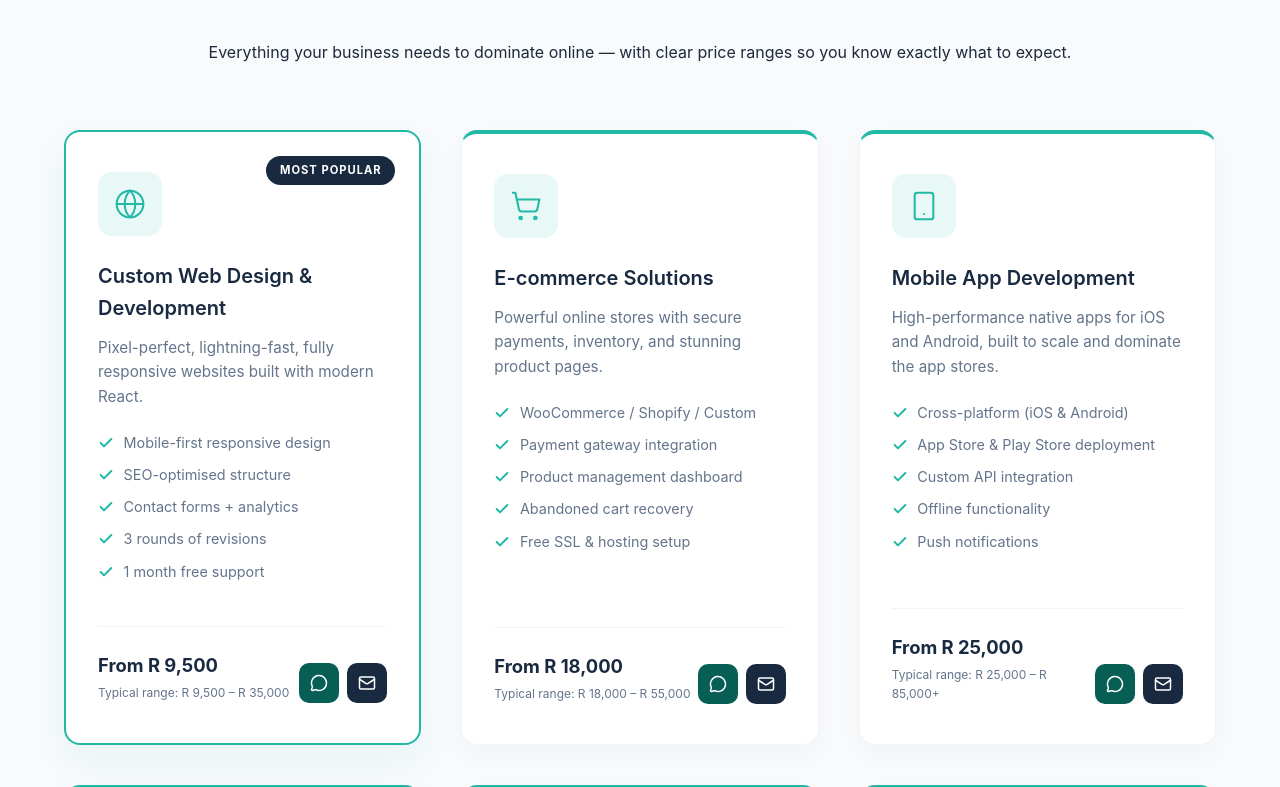
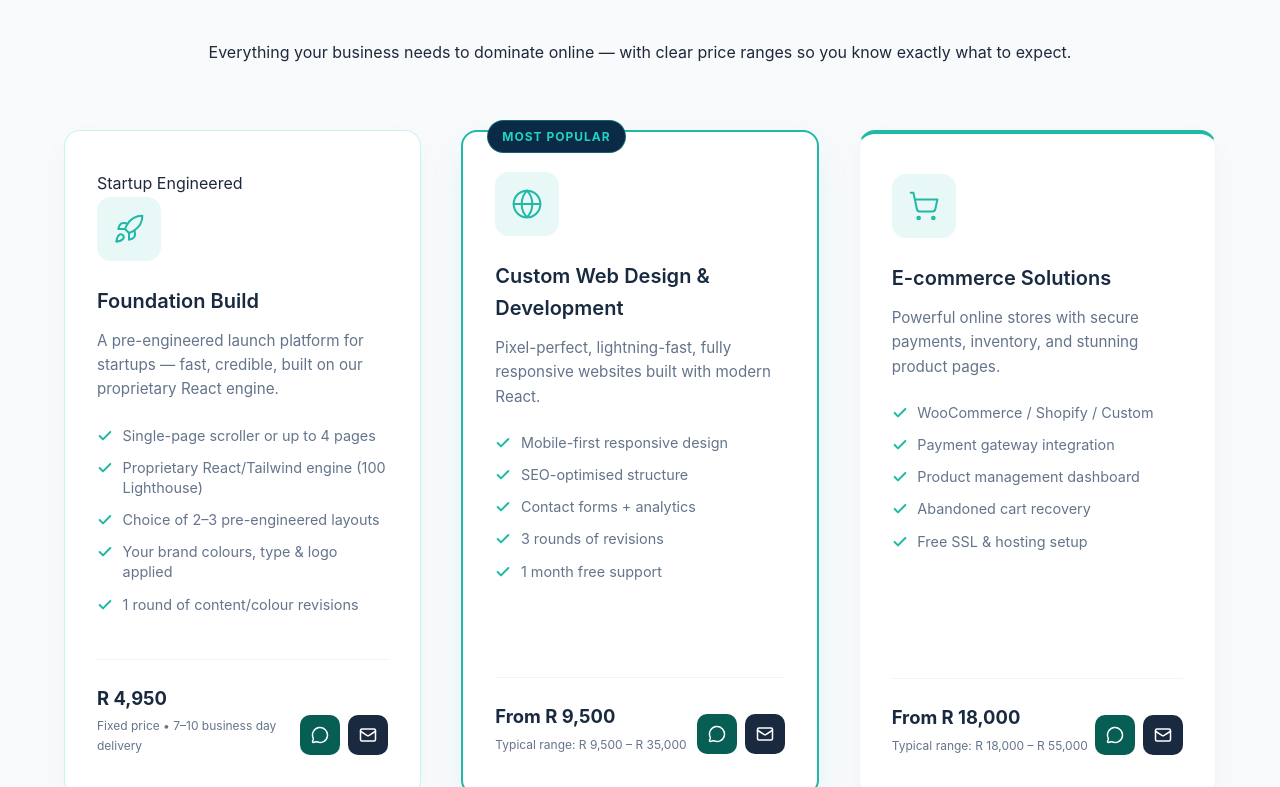
Before and after one commit to MalusiS/workcentrik-site, a React (Vite) app: page / in a window 1280 px wide. Shown: the part 973-1760 px from the top of the page. Built offline with nearby package versions, Linux system fonts and the light colour scheme; the HTML template or start-up script is replaced by a standard one.

Commit message:
add foundation build service

```diff
--- a/src/App.css
+++ b/src/App.css
@@ -464,16 +464,21 @@ body {
 
 .popular-badge {
   position: absolute;
-  top: 1.5rem;
-  right: 1.5rem;
-  background-color: var(--navy-dark);
-  color: var(--text-light);
-  font-size: 0.7rem;
+  top: -12px;
+  left: 24px;
+  background: #0B2A45;
+  color: #22D3C5;
+  border: 1px solid rgba(34, 211, 197, 0.35);
+  font-size: 12px;
   font-weight: 700;
-  padding: 0.35rem 0.85rem;
+  letter-spacing: 1px;
+  padding: 6px 14px;
   border-radius: 20px;
   text-transform: uppercase;
-  letter-spacing: 1px;
+}
+
+.foundation-card {
+  border: 1px solid rgba(34, 211, 197, 0.25);
 }
 
 /* Icon Wrapper Styling */
--- a/src/App.jsx
+++ b/src/App.jsx
@@ -21,7 +21,8 @@ import {
   Zap,
   Menu,
   X,
-  Smartphone
+  Smartphone,
+  Rocket
 } from 'lucide-react';
 
 function App() {
@@ -77,6 +78,22 @@ function App() {
 
   // ENHANCED SERVICES WITH PRICE RANGES AND FEATURES
   const services = [
+    {
+    icon: <Rocket size={32} strokeWidth={1.5} />,
+    title: "Foundation Build",
+    desc: "A pre-engineered launch platform for startups — fast, credible, built on our proprietary React engine.",
+    price: "R 4,950",
+    range: "Fixed price • 7–10 business day delivery",
+    features: [
+      "Single-page scroller or up to 4 pages",
+      "Proprietary React/Tailwind engine (100 Lighthouse)",
+      "Choice of 2–3 pre-engineered layouts",
+      "Your brand colours, type & logo applied",
+      "1 round of content/colour revisions"
+    ],
+    popular: false,
+    badge: "Startup Engineered"
+    },
     {
       icon: <Globe size={32} strokeWidth={1.5} />,
       title: "Custom Web Design & Development",
@@ -342,12 +359,16 @@ function App() {
               const serviceLink = `https://wa.me/${whatsappNumber}?text=${serviceMessage}`;
 
               return (
-                // Changed from <a> to <div> to allow multiple buttons inside
-                <div key={index} className={`service-card interactive ${service.popular ? 'popular-card' : ''}`}>
+                <div key={index} className={`service-card interactive ${service.popular ? 'popular-card' : ''} ${service.badge ? 'foundation-card' : ''}`}>
 
                   {/* Popular Badge */}
                   {service.popular && (
                     <div className="popular-badge">Most Popular</div>
+                  )}
+
+                  {/* New: Custom text badge (used for Foundation Build) */}
+                  {service.badge && (
+                    <div className="custom-badge">{service.badge}</div>
                   )}
 
                   <div className="service-icon-wrapper">
```
